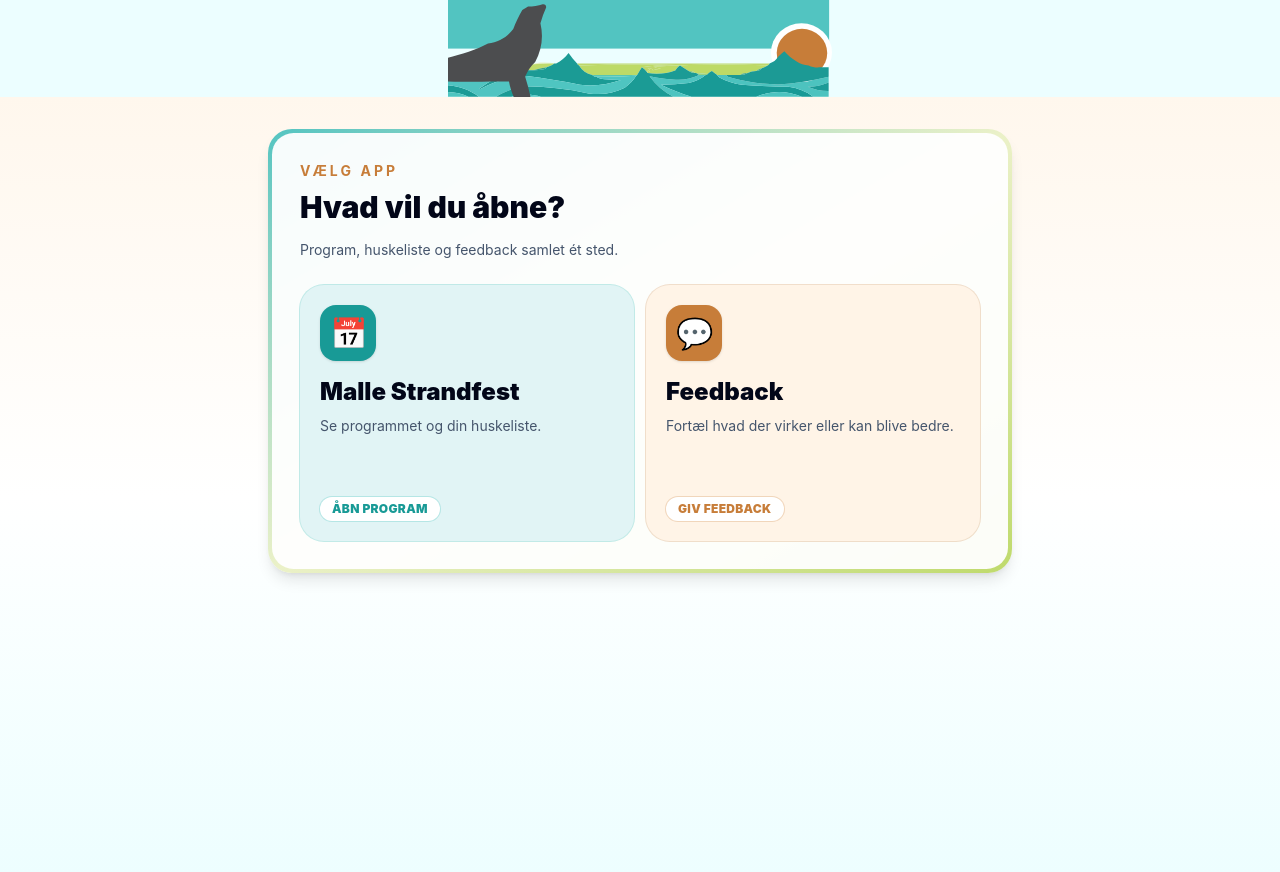
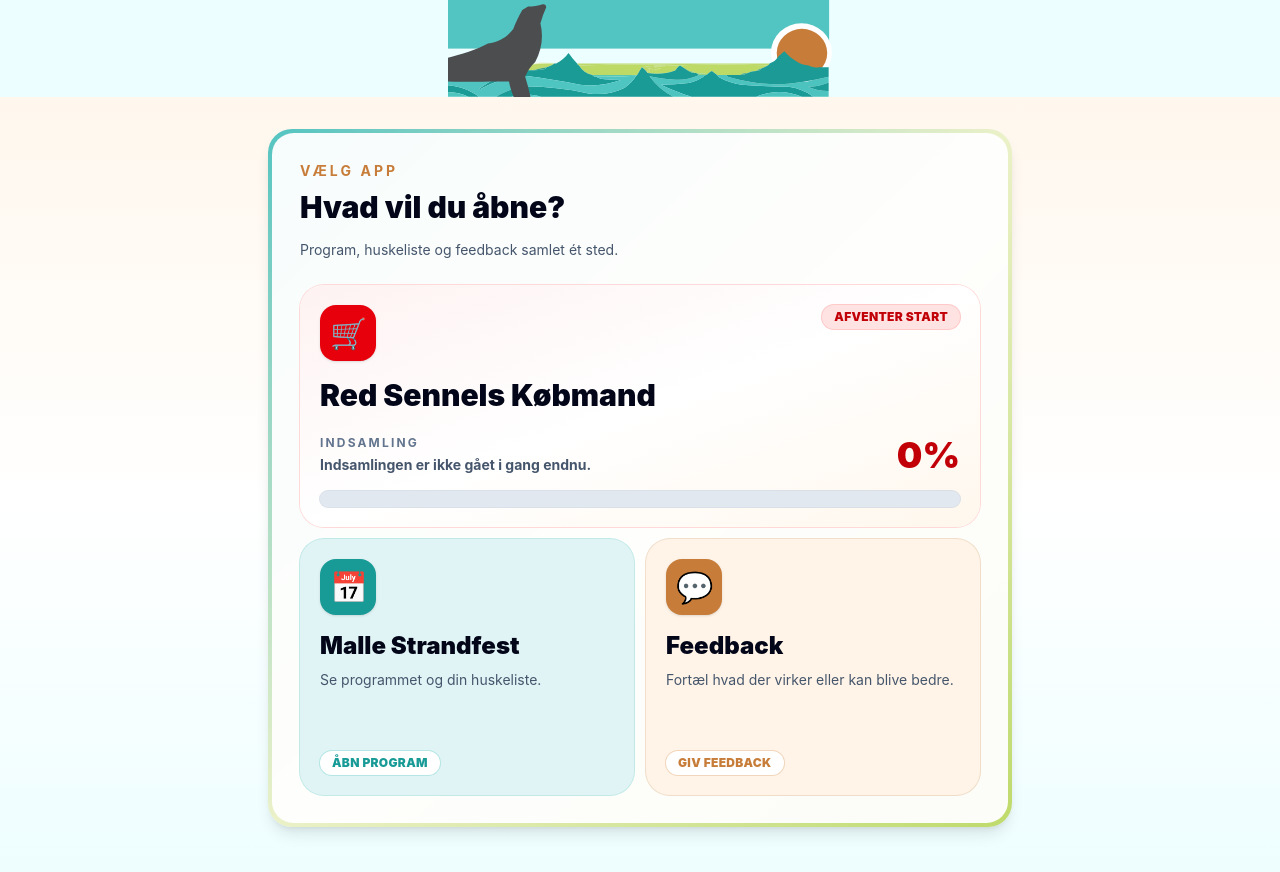
Before and after one commit to simzdk/sennelsapp, a SvelteKit app: page / in a window 1280 px wide. Shown: the top 872 px of the page. Built offline with nearby package versions, Linux system fonts and the light colour scheme.

Commit message:
Add Sennels Købmand fundraiser card

```diff
--- a/src/routes/+page.svelte
+++ b/src/routes/+page.svelte
@@ -124,6 +124,28 @@
 					<p class="mt-3 text-sm leading-relaxed text-slate-600">Program, huskeliste og feedback samlet ét sted.</p>
 
 					<div class="mt-6 grid grid-cols-2 gap-2 sm:gap-3">
+						<section class="col-span-2 rounded-3xl bg-gradient-to-br from-red-50 via-white to-orange-50 p-4 text-left ring-1 ring-red-200/70 sm:p-5">
+							<div class="flex items-start justify-between gap-3">
+								<div>
+									<span class="flex size-12 items-center justify-center rounded-2xl bg-red-600 text-2xl shadow-sm sm:size-14 sm:text-3xl">🛒</span>
+									<span class="mt-4 block text-xl font-black leading-tight text-slate-950 sm:text-3xl">Red Sennels Købmand</span>
+								</div>
+								<span class="rounded-full bg-red-100 px-3 py-1 text-[10px] font-black uppercase tracking-wide text-red-700 ring-1 ring-red-200 sm:text-xs">Afventer start</span>
+							</div>
+
+							<div class="mt-5 flex items-end justify-between gap-4">
+								<div>
+									<p class="text-xs font-bold uppercase tracking-[0.18em] text-slate-500">Indsamling</p>
+									<p class="mt-1 text-sm font-bold text-slate-600">Indsamlingen er ikke gået i gang endnu.</p>
+								</div>
+								<p class="text-3xl font-black text-red-700 sm:text-4xl">0%</p>
+							</div>
+
+							<div class="mt-4 h-4 overflow-hidden rounded-full bg-slate-200 ring-1 ring-slate-300/70">
+								<div class="h-full w-0 rounded-full bg-red-600"></div>
+							</div>
+						</section>
+
 						<button
 							type="button"
 							class="group flex min-h-56 flex-col rounded-3xl bg-[#E1F4F5] p-3 text-left ring-1 ring-[#52C4C1]/35 transition hover:-translate-y-0.5 hover:shadow-lg active:scale-[0.99] sm:min-h-64 sm:p-5"
```
